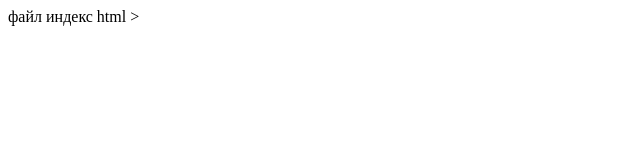
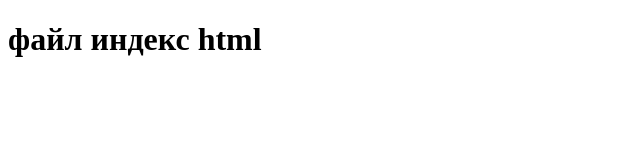
Before and after one commit to Times42/4_gitNew, a plain HTML site: page index.html in a window 1280 px wide. Shown: the whole page, without its empty margins (0-640 px from the left). Drawn offline with Linux system fonts and the light colour scheme.

Commit message:
Создание заголовка

```diff
--- a/index.html
+++ b/index.html
@@ -6,6 +6,6 @@
     <link rel="stylesheet" href="style.css">
   </head>
   <body>
-    файл индекс html
+    <h1>файл индекс html<h1>
   </body>
-</html>>
+</html>
```
